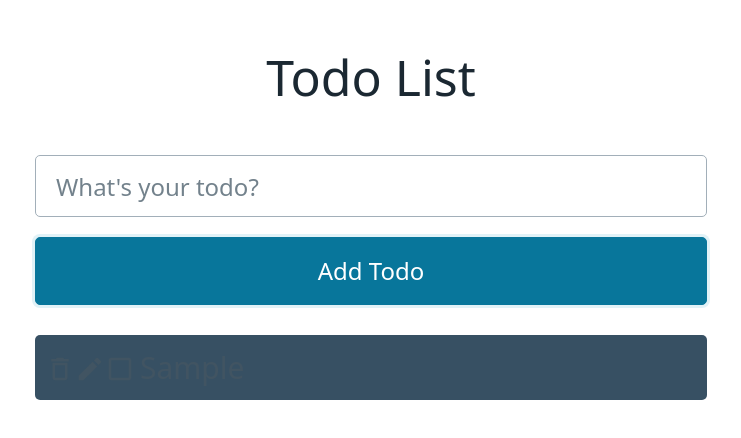
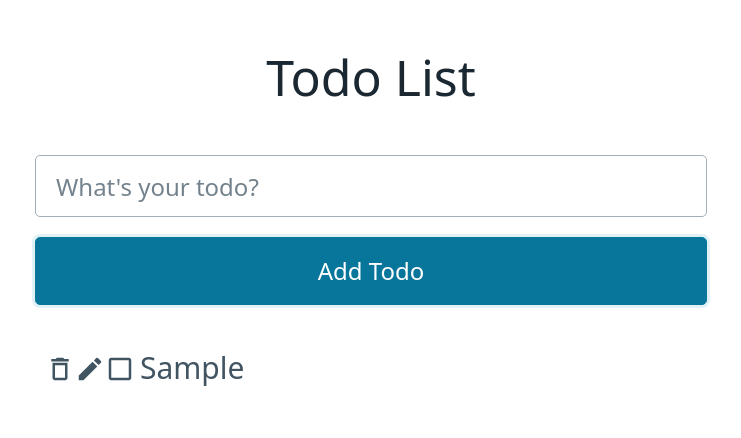
Before and after one commit to mr-mph/react-todo-app, a React (Vite) app: page / in a window 1280 px wide. Both pictures are taken after typing "Sample" into the empty fields and a click on the button "Add Todo". Shown: the top 438 px of the page, without its empty margins (269-1010 px from the left). Built offline with nearby package versions, Linux system fonts and the light colour scheme.

Commit message:
change bg color

```diff
--- a/src/App.scss
+++ b/src/App.scss
@@ -31,7 +31,7 @@ ul {
   border-radius: 5px;
   padding: 10px;
   font-size: 1.5em;
-  background-color: #375063;
+  background-color: #ffffff10;
 }
 
 .name {
```
